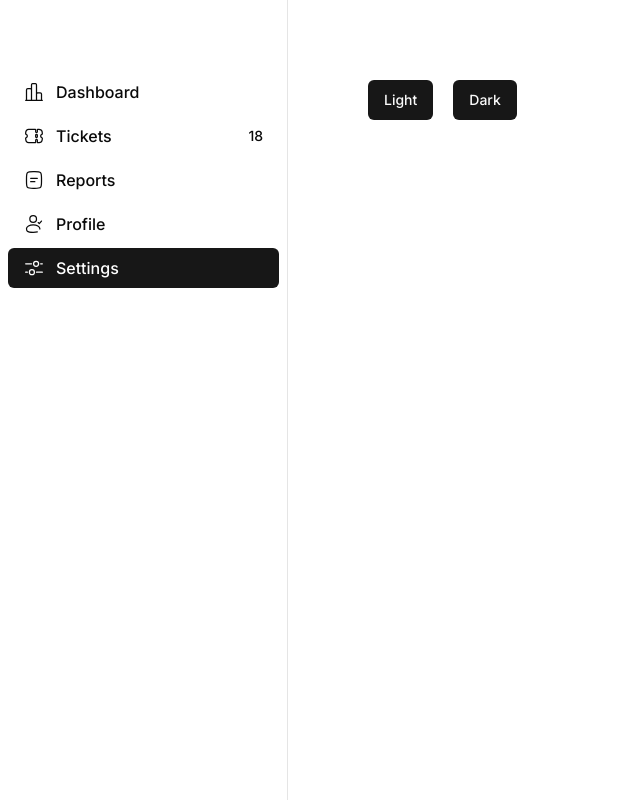
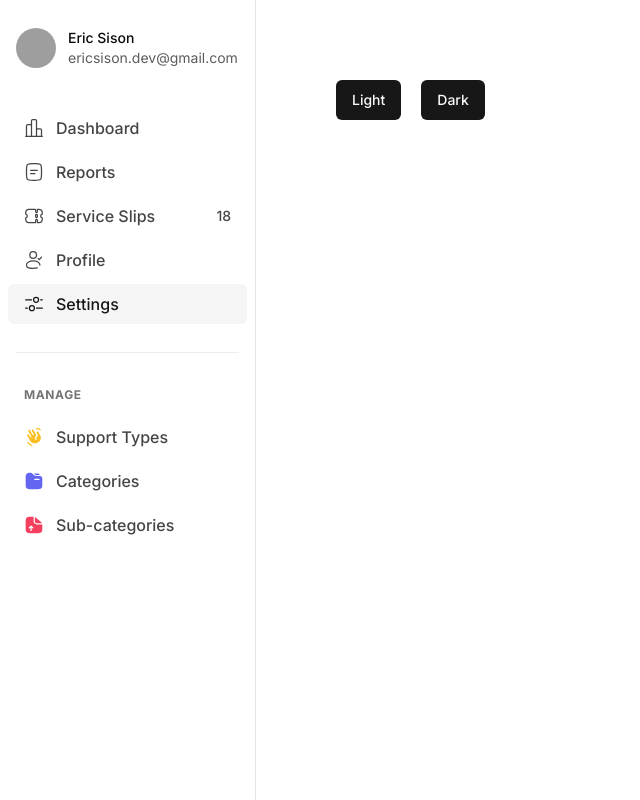
Before and after one commit to eric-sison/ssms-app, a Next.js app: page /settings in a window 1280 px wide. Shown: the whole page, without its empty margins (0-640 px from the left). Built offline with nearby package versions, Linux system fonts and the light colour scheme; grey boxes are pictures that could not be loaded.

Commit message:
aesthetic modification for sidebar component

```diff
--- a/src/components/navigation/Sidebar.tsx
+++ b/src/components/navigation/Sidebar.tsx
@@ -1,22 +1,20 @@
 import { FunctionComponent, SVGProps } from "react";
 import { SidebarItem } from "./SidebarItem";
-import { Heading } from "../typography/Heading";
-import { Paragraph } from "../typography/Paragraph";
+import { UserMenu } from "../features/UserMenu";
+import { Separator } from "../ui/Separator";
+import { SidebarMenuTitle } from "./SidebarMenuTitle";
 
 export const Sidebar: FunctionComponent = () => {
   return (
-    <aside className="h-full border-r w-[18rem] shrink-0 p-2 space-y-5">
-      <div className="py-2 px-3 mt-7 space-y-2">
-        {/* <div className="flex items-center gap-2">
-          <SolarScreencast2BoldDuotone className="text-indigo-700" />
-          <Heading>SSMS</Heading>
-        </div>
-        <Paragraph size="small" muted>
-          Service Slip Management System
-        </Paragraph> */}
+    <aside className="h-full border-r w-64 shrink-0 space-y-10">
+      <div className="px-4 mt-7">
+        <UserMenu />
       </div>
 
-      <ul className="space-y-1">
+      {/* <Separator /> */}
+
+      <div className="space-y-7">
+        <ul className="space-y-1 px-2">
           <SidebarItem
             targetPath="/dashboard"
             icon={<SolarChartOutline />}
@@ -25,17 +23,17 @@ export const Sidebar: FunctionComponent = () => {
           />
 
           <SidebarItem
-          targetPath="/tickets"
-          icon={<SolarTicketLinear />}
-          label="Tickets"
-          notifCount={18}
-        />
-
-        <SidebarItem
             targetPath="/reports"
             icon={<SolarDocumentLinear />}
             label="Reports"
             notifCount={undefined}
+          />
+
+          <SidebarItem
+            targetPath="/tickets"
+            icon={<SolarTicketLinear />}
+            label="Service Slips"
+            notifCount={18}
           />
 
           <SidebarItem
@@ -52,6 +50,38 @@ export const Sidebar: FunctionComponent = () => {
             notifCount={undefined}
           />
         </ul>
+
+        <div className="px-4">
+          <Separator className="opacity-70" />
+        </div>
+
+        <ul className="space-y-1 px-2">
+          <div className="pl-4 pb-2">
+            <SidebarMenuTitle title="Manage" />
+          </div>
+
+          <SidebarItem
+            targetPath="/support-types"
+            icon={<SolarHandShakeBold className="text-amber-400" />}
+            label="Support Types"
+            notifCount={undefined}
+          />
+
+          <SidebarItem
+            targetPath="/categories"
+            icon={<SolarFolderWithFilesBold className="text-indigo-500" />}
+            label="Categories"
+            notifCount={undefined}
+          />
+
+          <SidebarItem
+            targetPath="/sub-categories"
+            icon={<SolarFileSendBold className="text-rose-500" />}
+            label="Sub-categories"
+            notifCount={undefined}
+          />
+        </ul>
+      </div>
     </aside>
   );
 };
@@ -154,21 +184,60 @@ export function SolarTuning2Linear(props: SVGProps<SVGSVGElement>) {
   );
 }
 
-function SolarScreencast2BoldDuotone(props: SVGProps<SVGSVGElement>) {
+function SolarHandShakeBold(props: SVGProps<SVGSVGElement>) {
   return (
     <svg
       xmlns="http://www.w3.org/2000/svg"
-      width="2.5em"
-      height="2.5em"
+      width="1.25em"
+      height="1.25em"
+      viewBox="0 0 24 24"
+      {...props}
+    >
+      <path
+        fill="currentColor"
+        fillRule="evenodd"
+        d="M4.414 17.859a.75.75 0 0 1 1.025.27c.827 1.418 2.091 2.49 3.65 3.186a.75.75 0 0 1-.611 1.37c-1.812-.809-3.331-2.08-4.334-3.8a.75.75 0 0 1 .27-1.026ZM18.906 3.922c-1.014-1.036-2.46-1.417-3.876-1.015a.75.75 0 0 1-.41-1.442c1.938-.552 3.955-.025 5.357 1.407a.75.75 0 0 1-1.071 1.05Zm-7.716-.614c-.214-.367-.838-.59-1.471-.227c-.632.36-.743.997-.532 1.357l2.525 4.332a.75.75 0 0 1-1.296.755L7.05 3.75c-.214-.367-.838-.59-1.472-.227c-.631.36-.742.997-.532 1.357l3.789 6.497a.75.75 0 1 1-1.296.756L5.854 9.245c-.214-.367-.838-.59-1.471-.227c-.632.36-.743.996-.532 1.357l3.788 6.497c1.609 2.759 5.58 3.654 8.946 1.73c3.365-1.923 4.561-5.764 2.956-8.517l-2.526-4.331c-.214-.367-.838-.59-1.471-.228c-.632.361-.743.997-.532 1.358l1.683 2.887a.75.75 0 0 1-.275 1.03c-1.543.88-2.016 2.585-1.34 3.743a.75.75 0 1 1-1.296.756c-.913-1.565-.544-3.45.635-4.782c.33-.372.442-.914.192-1.344l-3.42-5.866Z"
+        clipRule="evenodd"
+      ></path>
+    </svg>
+  );
+}
+
+function SolarFolderWithFilesBold(props: SVGProps<SVGSVGElement>) {
+  return (
+    <svg
+      xmlns="http://www.w3.org/2000/svg"
+      width="1.25em"
+      height="1.25em"
+      viewBox="0 0 24 24"
+      {...props}
+    >
+      <path
+        fill="currentColor"
+        fillRule="evenodd"
+        d="M2.07 5.258C2 5.626 2 6.068 2 6.95V14c0 3.771 0 5.657 1.172 6.828C4.343 22 6.229 22 10 22h4c3.771 0 5.657 0 6.828-1.172C22 19.657 22 17.771 22 14v-2.202c0-2.632 0-3.949-.77-4.804a2.984 2.984 0 0 0-.224-.225C20.151 6 18.834 6 16.202 6h-.374c-1.153 0-1.73 0-2.268-.153a4 4 0 0 1-.848-.352C12.224 5.224 11.816 4.815 11 4l-.55-.55c-.274-.274-.41-.41-.554-.53a4 4 0 0 0-2.18-.903C7.53 2 7.336 2 6.95 2c-.883 0-1.324 0-1.692.07A4 4 0 0 0 2.07 5.257ZM16.282 3c.366 0 .55 0 .703.02c1.018.14 1.828.943 2.014 1.98a4.803 4.803 0 0 0-.461-.081c-.64-.084-1.448-.084-2.45-.084h-.334c-.942 0-1.3-.005-1.625-.101a2.512 2.512 0 0 1-.542-.233c-.296-.17-.552-.428-1.218-1.118L12 3h4.284ZM13 9.25a.75.75 0 0 0 0 1.5h5a.75.75 0 0 0 0-1.5h-5Z"
+        clipRule="evenodd"
+      ></path>
+    </svg>
+  );
+}
+
+function SolarFileSendBold(props: SVGProps<SVGSVGElement>) {
+  return (
+    <svg
+      xmlns="http://www.w3.org/2000/svg"
+      width="1.25em"
+      height="1.25em"
       viewBox="0 0 24 24"
       {...props}
     >
       <g fill="currentColor">
+        <path d="m19.352 7.617l-3.96-3.563c-1.127-1.015-1.69-1.523-2.383-1.788L13 5c0 2.357 0 3.536.732 4.268C14.464 10 15.643 10 18 10h3.58c-.362-.704-1.012-1.288-2.228-2.383Z"></path>
         <path
-          d="M14 3h-4C6.229 3 4.343 3 3.172 4.172C2 5.343 2 7.229 2 11c0 3.771 0 5.657 1.172 6.828C4.343 19 6.229 19 10 19h4c3.771 0 5.657 0 6.828-1.172C22 16.657 22 14.771 22 11c0-3.771 0-5.657-1.172-6.828C19.657 3 17.771 3 14 3Z"
-          opacity=".5"
+          fillRule="evenodd"
+          d="M10 22h4c3.771 0 5.657 0 6.828-1.172C22 19.657 22 17.771 22 14v-.437c0-.873 0-1.529-.043-2.063h-4.052c-1.097 0-2.067 0-2.848-.105c-.847-.114-1.694-.375-2.385-1.066c-.692-.692-.953-1.539-1.067-2.386c-.105-.781-.105-1.75-.105-2.848l.01-2.834c0-.083.007-.164.02-.244C11.121 2 10.636 2 10.03 2C6.239 2 4.343 2 3.172 3.172C2 4.343 2 6.229 2 10v4c0 3.771 0 5.657 1.172 6.828C4.343 22 6.229 22 10 22Zm-.987-9.047a.75.75 0 0 0-1.026 0l-2 1.875a.75.75 0 0 0 1.026 1.094l.737-.69V18.5a.75.75 0 0 0 1.5 0v-3.269l.737.691a.75.75 0 0 0 1.026-1.094l-2-1.875Z"
+          clipRule="evenodd"
         ></path>
-        <path d="M9.95 16.05c.93-.93 1.396-1.396 1.97-1.427c.053-.002.106-.002.159 0c.574.03 1.04.496 1.971 1.427c2.026 2.026 3.039 3.039 2.755 3.913a1.499 1.499 0 0 1-.09.218C16.297 21 14.865 21 12 21c-2.865 0-4.298 0-4.715-.819a1.496 1.496 0 0 1-.09-.218c-.284-.874.729-1.887 2.755-3.913Z"></path>
       </g>
     </svg>
   );
--- a/src/components/navigation/SidebarItem.tsx
+++ b/src/components/navigation/SidebarItem.tsx
@@ -25,8 +25,8 @@ export const SidebarItem: FunctionComponent<SidebarItemProps> = ({
       href={targetPath}
       role="button"
       className={`${
-        path === targetPath ? "bg-primary text-white dark:bg-secondary" : ""
-      } flex items-center justify-between px-4 py-2 rounded-md hover:text-white  hover:bg-primary/95 dark:hover:bg-secondary/95`}
+        path === targetPath ? "bg-secondary text-primary" : "text-primary/80"
+      } flex items-center justify-between px-4 py-2 rounded-md hover:bg-secondary`}
     >
       <section className="flex items-center gap-3">
         {icon}
--- /dev/null
+++ b/src/components/navigation/SidebarMenuTitle.tsx
@@ -0,0 +1,11 @@
+import { FunctionComponent } from "react";
+
+type SidebarMenuTitleProps = {
+  title: string;
+};
+
+export const SidebarMenuTitle: FunctionComponent<SidebarMenuTitleProps> = ({ title }) => {
+  return (
+    <span className="text-xs font-bold tracking-wider text-primary/60 uppercase">{title}</span>
+  );
+};
```
Lines whose indentation alone changed are shown as unchanged.
